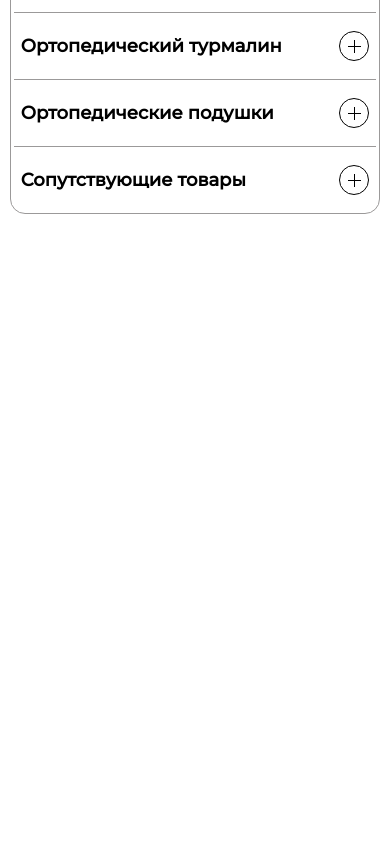
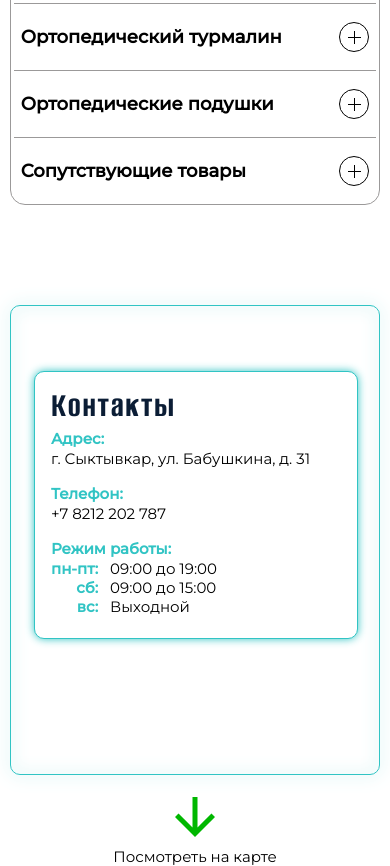
Before and after one commit to RudolphIgor/doktorNikolaev, a website: page src/index.html in a window 390 px wide. Shown: the part 1973-2839 px from the top of the page. Before the commit the page ends 2187 px from the top, so only its background shows below. Drawn offline with nearby package versions, Linux system fonts and the light colour scheme; files that its build step writes are made by us from their sources; files whose address does not match are found by name; a web font is replaced by a local one.

Commit message:
Сверстана 4 секция

```diff
--- a/gulp/version.json
+++ b/gulp/version.json
@@ -1,3 +1,3 @@
 {
-    "main": "20230407163232"
+    "main": "20230410142213"
 }
--- /dev/null
+++ b/src/html/section4.html
@@ -0,0 +1,51 @@
+<section class="page__section page__section4">
+  <div class="container">
+    <div class="contacts">
+      <iframe
+        class="contacts__map"
+        src="https://yandex.ru/map-widget/v1/?um=constructor%3A34c14daeb8e351fcacf299f5e252a8281dffbc234555284715156153679c8758&amp;source=constructor"
+        width="100%"
+        height="470"
+        frameborder="0"
+      ></iframe>
+      <div class="contacts__card card">
+        <h2 class="title">Контакты</h2>
+        <div class="info">
+          <div class="card__item">
+            <span class="adress__title card__title">Адрес:</span>
+            <span class="adress__text">г. Сыктывкар, ул. Бабушкина, д. 31 </span>
+          </div>
+          <div class="card__item">
+            <span class="phone__title card__title">Телефон:</span>
+            <span class="phone__text">+7 8212 202 787</span>
+          </div>
+          <div class="cars__time">
+            <span class="time__title card__title">Режим работы:</span>
+            <div class="grid-container">
+              <div class="grid-item grid-title">пн-пт:</div>
+              <div class="grid-item grid-time">09:00 до 19:00</div>
+              <div class="grid-item grid-title">сб:</div>
+              <div class="grid-item grid-time">09:00 до 15:00</div>
+              <div class="grid-item grid-title">вс:</div>
+              <div class="grid-item grid-time">Выходной</div>
+            </div>
+          </div>
+        </div>
+      </div>
+      <div class="showCard">
+        <svg
+          class="showCard__img"
+          xmlns="http://www.w3.org/2000/svg"
+          width="40"
+          height="40"
+          fill="none"
+        >
+          <path fill="#00B700" d="M40 20 20 40 0 20l3.5-3.563 14 14V0h5v30.438l14-14L40 20Z" />
+        </svg>
+        <span class="showCard__text">Посмотреть на карте</span>
+		<span class="showContact__text">Показать контакты</span>
+
+      </div>
+    </div>
+  </div>
+</section>
--- a/src/index.html
+++ b/src/index.html
@@ -11,6 +11,7 @@
         @@include('html/section1.html',{})
 		@@include('html/section2.html',{})
 		@@include('html/section3.html',{})
+		@@include('html/section4.html',{})
       </main>
     </div>
 
--- a/src/js/app.js
+++ b/src/js/app.js
@@ -1,7 +1,9 @@
 import * as flsFunctions from "./modules/functions.js";
 import * as burger from "./modules/burger.js";
-import * as accordion from "./modules/accordion.js"
+import * as accordion from "./modules/accordion.js";
+import * as contact from "./modules/contacts.js";
 
 flsFunctions.isWebp();
 burger.iconsactive();
 accordion.swipe();
+contact.contactsSwitch();
--- /dev/null
+++ b/src/js/modules/contacts.js
@@ -0,0 +1,13 @@
+const arrow = document.querySelector(".showCard__img");
+const showContacts = document.querySelector(".showContact__text");
+const showCard = document.querySelector(".showCard__text");
+const card = document.querySelector(".contacts__card");
+
+export function contactsSwitch() {
+	arrow.addEventListener('click', function () {
+		arrow.classList.toggle('up');
+		card.classList.toggle('disable');
+		showContacts.classList.toggle('active');
+		showCard.classList.toggle('disable');
+	})
+}
--- a/src/scss/section3.scss
+++ b/src/scss/section3.scss
@@ -4,6 +4,8 @@
 	}
 
 	&__section3 {
+		margin: 0px 0px 100px 0px;
+
 	}
 }
 .container {
--- /dev/null
+++ b/src/scss/section4.scss
@@ -0,0 +1,120 @@
+.contacts {
+	position: relative;
+
+	&__map {
+		border: 1px solid #31c4c4;
+		filter: drop-shadow(0px 0px 8px #31c4c4);
+		border-radius: 10px;
+		margin: 0px 0px 20px 0px;
+	}
+}
+
+.contacts__card {
+	display: block;
+	position: absolute;
+	top: 66px;
+	left: 8%;
+	max-width: 325px;
+	padding: 16px 47px 24px 16px;
+	border: 1px solid #31c4c4;
+	box-shadow: 0px 0px 8px #31c4c4;
+	border-radius: 10px;
+	background: #fff;
+
+	//RESPONSIVE
+	@media (max-width: 880px) {
+		left: 2%;
+	}
+
+	//RESPONSIVE
+	@media (max-width: 576px) {
+		margin-left: -161px;
+		left: 50%;
+	}
+
+	&.disable {
+		display: none;
+	}
+}
+.card__item {
+	display: flex;
+	flex-direction: column;
+	margin: 0px 0px 20px 0px;
+}
+.info {
+	font-family: Montserrat;
+	font-size: 15px;
+}
+.grid-container {
+	margin: 5px 0px 0px 0px;
+
+	display: grid;
+	grid-template-columns: auto minmax(0, 1fr); /* Два столбца */
+	grid-template-rows: repeat(3, auto); /* Три строки */
+	grid-gap: 4px 12px;
+	max-width: 171px;
+}
+.grid-item {
+	text-align: right; /* Выравнивание по правому краю */
+}
+.grid-item:nth-child(even) {
+	text-align: left; /* Выравнивание по левому краю для четных элементов */
+}
+
+.grid-title,
+.card__title {
+	font-family: Montserrat;
+	font-size: 15px;
+	color: #31c4c4;
+	font-weight: 800;
+}
+
+.grid-time {
+	font-family: Montserrat;
+	font-size: 15px;
+	font-weight: 400;
+}
+
+.adress__title,
+.phone__title {
+	margin: 0px 0px 5px 0px;
+}
+
+.showCard {
+	display: none;
+	//RESPONSIVE
+	@media (max-width: 768px) {
+		display: flex;
+		margin: 0 auto;
+		flex-direction: column;
+		align-items: center;
+	}
+	&__img {
+		display: block;
+		margin: 0px 0px 12px 0px;
+		rotate: 0deg;
+		transition: all 0.5s ease;
+
+		&.up {
+			rotate: 180deg;
+		}
+	}
+
+	&__text {
+		font-size: 15px;
+		display: block;
+
+		&.disable {
+			display: none;
+		}
+
+	}
+}
+
+.showContact__text {
+	display: none;
+
+	&.active {
+		display: block;
+	}
+}
--- a/src/scss/style.scss
+++ b/src/scss/style.scss
@@ -1,3 +1,4 @@
+@import "fonts";
 @import "main";
 @import "./components/logo";
 @import "./components/nav";
@@ -9,4 +10,4 @@
 @import "section1";
 @import "section2";
 @import "section3";
-@import "fonts";
+@import "section4";
```
Also changed, not shown: dist/css/style.css, dist/css/style.min.css, dist/index.html, dist/js/app.min.js, src/img/arrow.svg (added), src/img/minus.svg (deleted), src/img/plus.svg (deleted).
